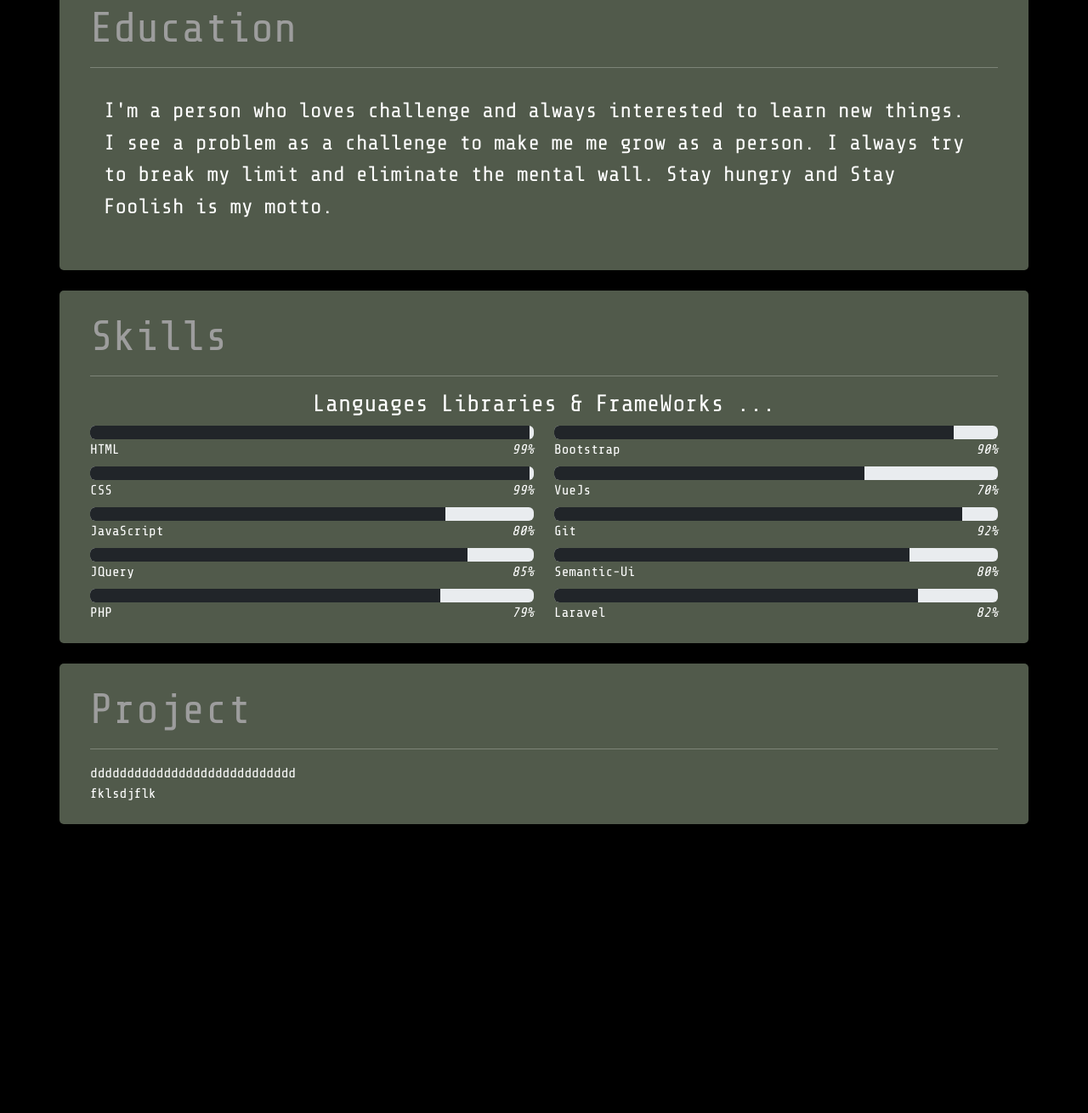
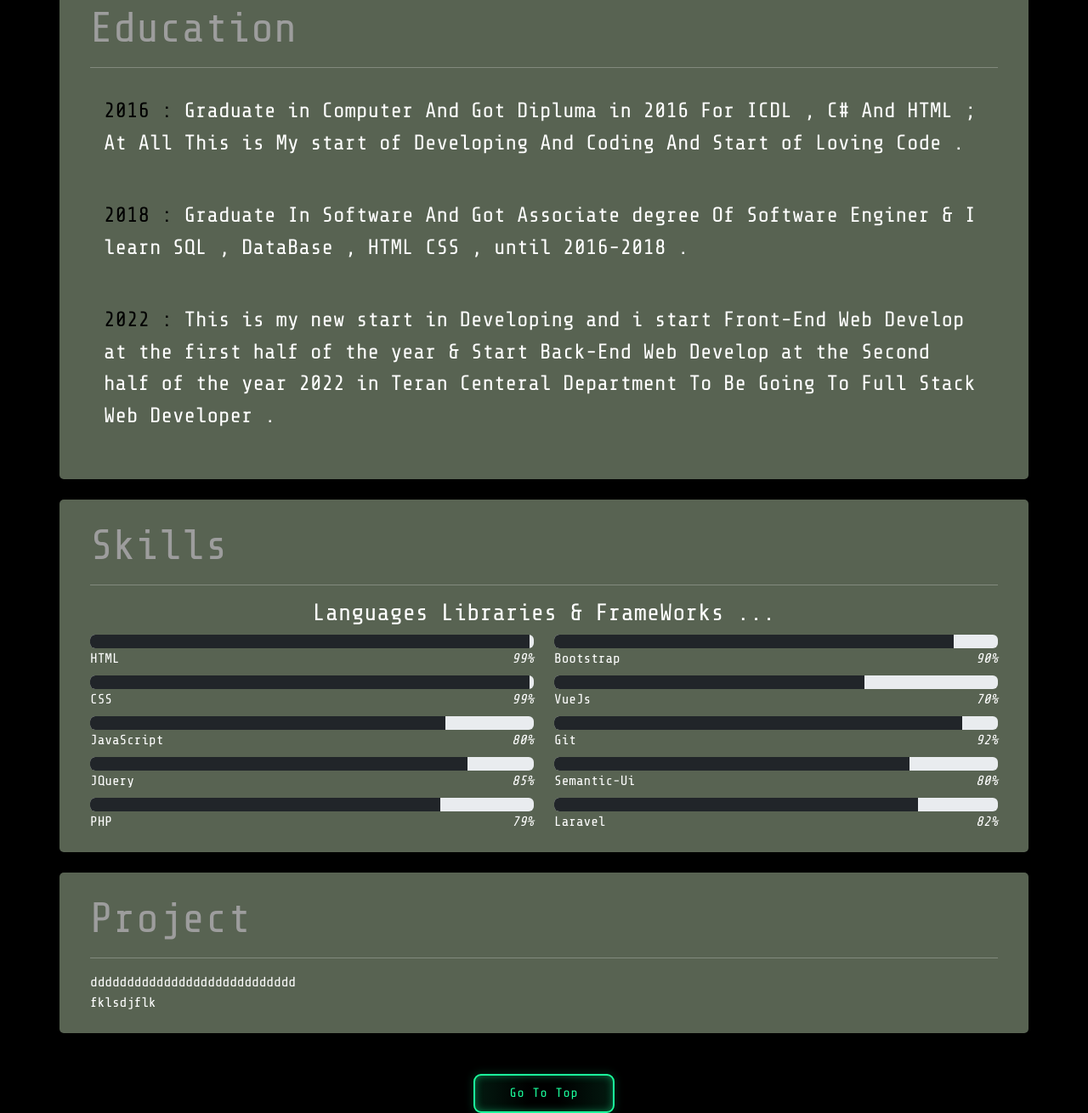
Before and after one commit to YasinDehfuli/Classic-Portfolio, a website: page index.html in a window 1280 px wide. Shown: the part 1306-2616 px from the top of the page at 85% size. Before the commit the page ends 2276 px from the top, so only its background shows below. Drawn offline with nearby package versions, Linux system fonts and the light colour scheme; a web font is replaced by a local one.

Commit message:
ADD BUTTON STYLE & EDUCATION PART UPDATE

```diff
--- a/assets/style.css
+++ b/assets/style.css
@@ -3,7 +3,7 @@
     --dark-color:#223322;
     --font-light:#ffffff;
     --font-dark:#9d9d9d;
-    --light-color:rgba(161,180,150,0.5);
+    --light-color:rgba(161,180,150,0.55);
 }
 
 *{
@@ -88,3 +88,45 @@ canvas {
 #Profile:hover{
     background-color: var(--dark-color);
 }
+
+button {
+    --green: #1BFD9C;
+    font-size: 15px;
+    padding: 0.7em 2.7em;
+    letter-spacing: 0.06em;
+    position: relative;
+    font-family: inherit;
+    border-radius: 0.6em;
+    overflow: hidden;
+    transition: all 0.3s;
+    line-height: 1.4em;
+    border: 2px solid var(--green);
+    background: linear-gradient(to right, rgba(27, 253, 156, 0.1) 1%, transparent 40%,transparent 60% , rgba(27, 253, 156, 0.1) 100%);
+    color: var(--green);
+    box-shadow: inset 0 0 10px rgba(27, 253, 156, 0.4), 0 0 9px 3px rgba(27, 253, 156, 0.1);
+}
+
+button:hover {
+    color: #82ffc9;
+    box-shadow: inset 0 0 10px rgba(27, 253, 156, 0.6), 0 0 9px 3px rgba(27, 253, 156, 0.2);
+}
+
+button:before {
+    content: "";
+    position: absolute;
+    left: -4em;
+    width: 4em;
+    height: 100%;
+    top: 0;
+    transition: transform .4s ease-in-out;
+    background: linear-gradient(to right, transparent 1%, rgba(27, 253, 156, 0.1) 40%,rgba(27, 253, 156, 0.1) 60% , transparent 100%);
+}
+
+button:hover:before {
+    transform: translateX(15em);
+}
+
+#Education span {
+    color: black;
+
+}
--- a/index.html
+++ b/index.html
@@ -5,7 +5,7 @@
     <meta name="viewport"
           content="width=device-width, user-scalable=no, initial-scale=1.0, maximum-scale=1.0, minimum-scale=1.0">
     <meta http-equiv="X-UA-Compatible" content="ie=edge">
-    <title>Document</title>
+    <title>Portfolio</title>
     <!--    Scripts-->
     <script src="node_modules/jquery/dist/jquery.min.js"></script>
     <script src="node_modules/bootstrap/dist/js/bootstrap.bundle.min.js"></script>
@@ -165,12 +165,19 @@
         <div class="section-title p-4">
             <h1>Education</h1>
             <hr>
-            <p class="p-3">I'm a person who loves challenge and always interested to learn new things. I see a problem
-                as a challenge to
-                make
-                me me grow as a person. I always try to break my limit and eliminate the mental wall. Stay hungry and
-                Stay
-                Foolish is my motto. </p>
+            <p class="p-3">
+                <span>2016 :</span> Graduate in Computer And Got Dipluma in 2016 For ICDL , C# And HTML ; At All This is
+                My start of Developing And Coding And Start of Loving Code .
+            </p>
+            <p class="p-3">
+                <span>2018 :</span> Graduate In Software And Got Associate degree Of Software Enginer & I learn SQL ,
+                DataBase , HTML CSS , until 2016-2018 .
+            </p>
+            <p class="p-3">
+                <span>2022 :</span> This is my new start in Developing and i start Front-End Web Develop at the first
+                half of the year & Start Back-End Web Develop at the Second half of the year 2022 in Teran Centeral Department To Be Going To Full
+                Stack Web Developer .
+            </p>
         </div>
 
     </div>
@@ -194,27 +201,31 @@
                         <div class="progress-bar bg-dark " role="progressbar" aria-label="Success example"
                              style="width: 99%" aria-valuenow="100" aria-valuemin="0" aria-valuemax="100"></div>
                     </div>
-                    <span >HTML</span> <i class="val"> 99%</i>
+                    <span>HTML</span> <i class="val"> 99%</i>
                     <div class="progress mt-2">
-                    <div class="progress-bar bg-dark" role="progressbar" aria-label="Info example" style="width: 99%"
+                        <div class="progress-bar bg-dark" role="progressbar" aria-label="Info example"
+                             style="width: 99%"
                              aria-valuenow="99" aria-valuemin="0" aria-valuemax="100"></div>
                     </div>
-                    <span >CSS</span> <i class="val"> 99%</i>
+                    <span>CSS</span> <i class="val"> 99%</i>
                     <div class="progress mt-2">
-                    <div class="progress-bar bg-dark" role="progressbar" aria-label="Warning example" style="width: 80%"
+                        <div class="progress-bar bg-dark" role="progressbar" aria-label="Warning example"
+                             style="width: 80%"
                              aria-valuenow="80" aria-valuemin="0" aria-valuemax="100"></div>
                     </div>
-                    <span >JavaScript</span> <i class="val"> 80%</i>
+                    <span>JavaScript</span> <i class="val"> 80%</i>
                     <div class="progress mt-2">
-                    <div class="progress-bar bg-dark" role="progressbar" aria-label="Danger example" style="width: 85%"
+                        <div class="progress-bar bg-dark" role="progressbar" aria-label="Danger example"
+                             style="width: 85%"
                              aria-valuenow="85" aria-valuemin="0" aria-valuemax="100"></div>
                     </div>
-                    <span >JQuery</span> <i class="val"> 85%</i>
+                    <span>JQuery</span> <i class="val"> 85%</i>
                     <div class="progress mt-2">
-                    <div class="progress-bar bg-dark" role="progressbar" aria-label="Danger example" style="width: 79%"
+                        <div class="progress-bar bg-dark" role="progressbar" aria-label="Danger example"
+                             style="width: 79%"
                              aria-valuenow="79" aria-valuemin="0" aria-valuemax="100"></div>
                     </div>
-                    <span >PHP</span> <i class="val"> 79%</i>
+                    <span>PHP</span> <i class="val"> 79%</i>
                 </div>
                 <!--                part 2 col-->
                 <div class="col-6">
@@ -222,27 +233,31 @@
                         <div class="progress-bar bg-dark " role="progressbar" aria-label="Success example"
                              style="width: 90%" aria-valuenow="90" aria-valuemin="0" aria-valuemax="100"></div>
                     </div>
-                    <span >Bootstrap</span> <i class="val"> 90%</i>
+                    <span>Bootstrap</span> <i class="val"> 90%</i>
                     <div class="progress mt-2">
-                        <div class="progress-bar bg-dark" role="progressbar" aria-label="Info example" style="width: 70%"
+                        <div class="progress-bar bg-dark" role="progressbar" aria-label="Info example"
+                             style="width: 70%"
                              aria-valuenow="70" aria-valuemin="0" aria-valuemax="100"></div>
                     </div>
-                    <span >VueJs</span> <i class="val"> 70%</i>
+                    <span>VueJs</span> <i class="val"> 70%</i>
                     <div class="progress mt-2">
-                        <div class="progress-bar bg-dark" role="progressbar" aria-label="Warning example" style="width: 92%"
+                        <div class="progress-bar bg-dark" role="progressbar" aria-label="Warning example"
+                             style="width: 92%"
                              aria-valuenow="92" aria-valuemin="0" aria-valuemax="100"></div>
                     </div>
-                    <span >Git</span> <i class="val"> 92%</i>
+                    <span>Git</span> <i class="val"> 92%</i>
                     <div class="progress mt-2">
-                        <div class="progress-bar bg-dark" role="progressbar" aria-label="Danger example" style="width: 80%"
+                        <div class="progress-bar bg-dark" role="progressbar" aria-label="Danger example"
+                             style="width: 80%"
                              aria-valuenow="80" aria-valuemin="0" aria-valuemax="100"></div>
                     </div>
-                    <span >Semantic-Ui</span> <i class="val"> 80%</i>
+                    <span>Semantic-Ui</span> <i class="val"> 80%</i>
                     <div class="progress mt-2">
-                        <div class="progress-bar bg-dark" role="progressbar" aria-label="Danger example" style="width: 82%"
+                        <div class="progress-bar bg-dark" role="progressbar" aria-label="Danger example"
+                             style="width: 82%"
                              aria-valuenow="82" aria-valuemin="0" aria-valuemax="100"></div>
                     </div>
-                    <span >Laravel</span> <i class="val"> 82%</i>
+                    <span>Laravel</span> <i class="val"> 82%</i>
                 </div>
             </div>
         </div>
@@ -262,6 +277,11 @@
     </div>
 </section>
 <!-- Project SEction End -->
-
+<!-- Footer-->
+<div class="text-center mt-5">
+    <button href="#TopHeader">Go To Top
+    </button>
+</div>
+<!--Footer And-->
 </body>
 </html>
```
Lines whose indentation alone changed are shown as unchanged.
